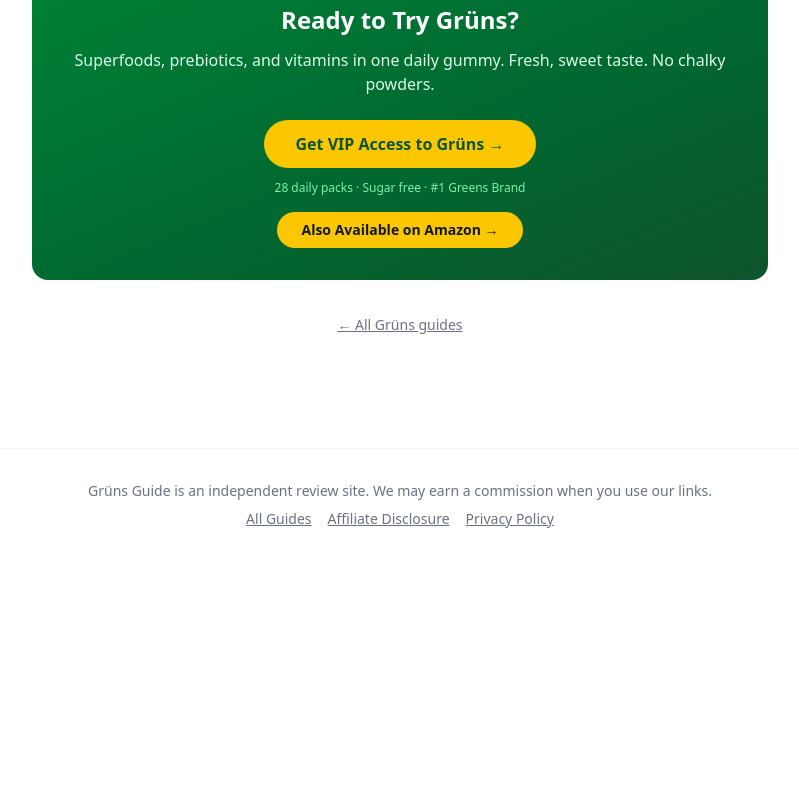
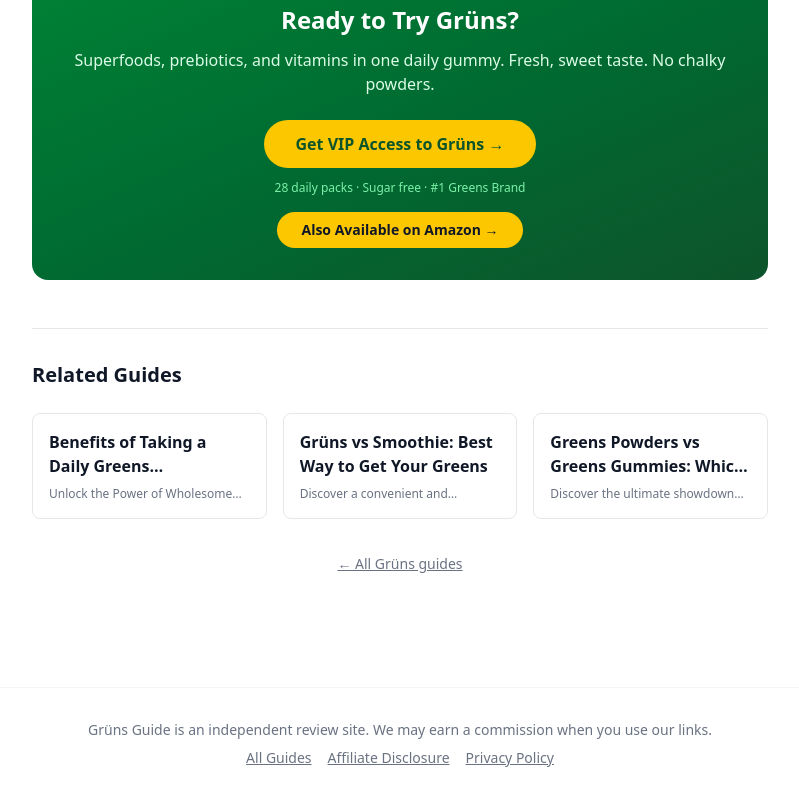
Before and after one commit to p32nicky/grunsguide, a Next.js app: page /articles/acai-benefits-antioxidant-superfood-guide in a window 1280 px wide. Shown: the part 2512-3312 px from the top of the page, without its empty margins (240-1039 px from the left). Before the commit the page ends 3073 px from the top, so only its background shows below. Built offline with nearby package versions, Linux system fonts and the light colour scheme.

Commit message:
Optimize for crawling: add related articles internal linking + fix SITE URL

```diff
--- a/app/articles/[slug]/page.tsx
+++ b/app/articles/[slug]/page.tsx
@@ -1,10 +1,10 @@
-import { getArticleBySlug, getAllSlugs } from "@/lib/articles";
+import { getArticleBySlug, getAllSlugs, getRelatedArticles } from "@/lib/articles";
 import type { Metadata } from "next";
 import { notFound } from "next/navigation";
 
 const AFFILIATE = "https://www.gruns.co/pages/vip?snowball=NICK67621";
 const AMAZON = "https://amzn.to/4tHu3gL";
-const SITE = "https://grunsguide.vercel.app";
+const SITE = "https://grunsgummies.site";
 
 interface Props { params: Promise<{ slug: string }> }
 
@@ -102,6 +102,22 @@
           </a>
         </div>
 
+        <div className="mt-12 border-t border-gray-200 pt-8">
+          <h2 className="text-xl font-bold mb-6 text-gray-900">Related Guides</h2>
+          <div className="grid grid-cols-1 md:grid-cols-2 lg:grid-cols-3 gap-4">
+            {getRelatedArticles(slug, 3).map((related) => (
+              <a
+                key={related.slug}
+                href={`/articles/${related.slug}`}
+                className="block p-4 border border-gray-200 rounded-lg hover:border-green-500 hover:shadow-md transition-all"
+              >
+                <h3 className="font-semibold text-gray-900 hover:text-green-700 line-clamp-2">{related.title}</h3>
+                <p className="text-xs text-gray-500 mt-2 line-clamp-1">{related.metaDescription}</p>
+              </a>
+            ))}
+          </div>
+        </div>
+
         <div className="mt-8 text-center">
           <a href="/" className="text-sm text-gray-500 hover:text-gray-700 underline">← All Grüns guides</a>
         </div>
--- a/lib/articles.ts
+++ b/lib/articles.ts
@@ -93,3 +93,26 @@
   if (!fs.existsSync(ARTICLES_DIR)) return [];
   return fs.readdirSync(ARTICLES_DIR).filter((f) => f.endsWith(".json")).map((f) => f.replace(".json", ""));
 }
+
+export function getRelatedArticles(slug: string, limit: number = 5): Article[] {
+  const current = getArticleBySlug(slug);
+  if (!current) return [];
+
+  const all = getAllSlugs()
+    .map((s) => getArticleBySlug(s))
+    .filter((a) => a && a.slug !== slug) as Article[];
+
+  // Score articles by keyword overlap
+  const scored = all.map((article) => {
+    const overlap = article.keywords.filter((k) =>
+      current.keywords.some((ck) => k.toLowerCase().includes(ck.toLowerCase()) || ck.toLowerCase().includes(k.toLowerCase()))
+    ).length;
+    return { article, score: overlap };
+  });
+
+  return scored
+    .filter((s) => s.score > 0)
+    .sort((a, b) => b.score - a.score)
+    .slice(0, limit)
+    .map((s) => s.article);
+}
```
